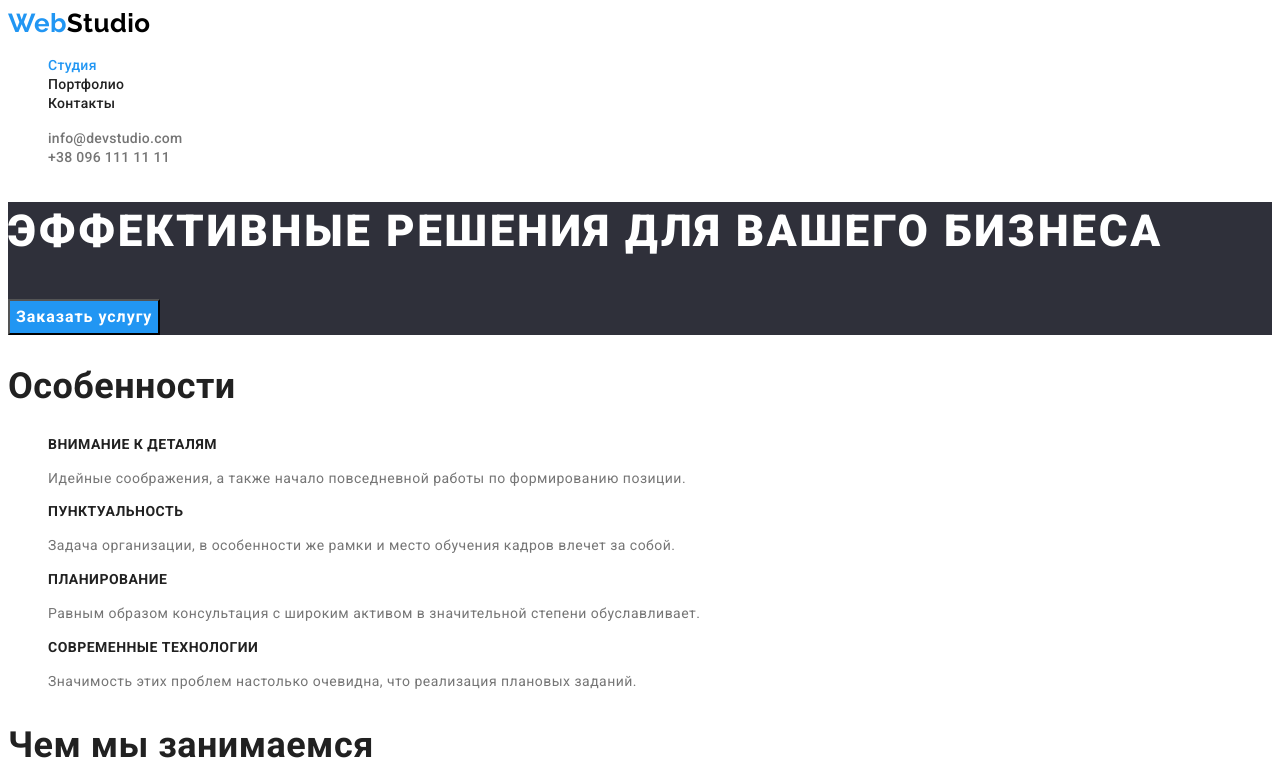
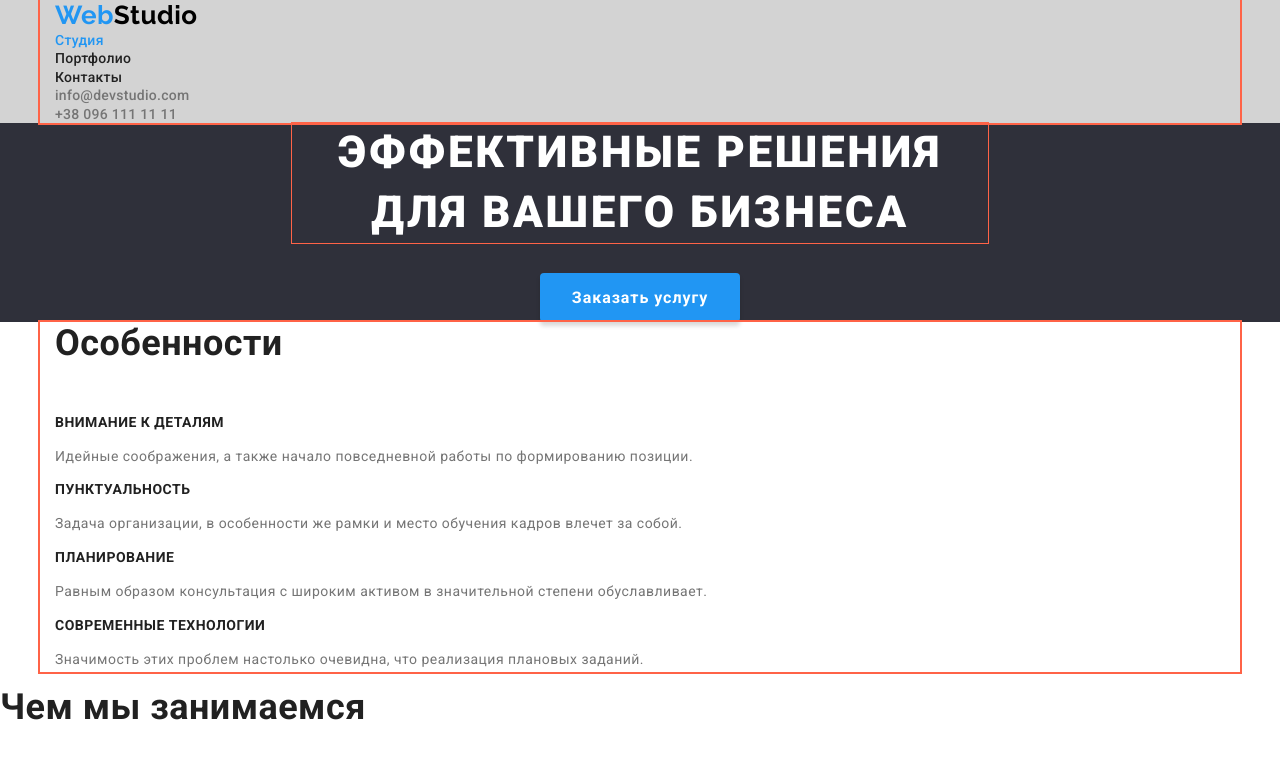
Before and after one commit to Aleksandr-Trenohin/goit-markup-hw-03, a plain HTML site: page index.html in a window 1280 px wide. Shown: the top 775 px of the page. Drawn offline with nearby package versions, Linux system fonts and the light colour scheme.

Commit message:
add normalize

```diff
--- a/css/styles.css
+++ b/css/styles.css
@@ -1,3 +1,12 @@
+html {
+  box-sizing: border-box;
+}
+*,
+*::before,
+*::after {
+  box-sizing: inherit;
+}
+
 :root {
   --primary-text-color: #757575;
   --title-text-color: #212121;
@@ -9,16 +18,37 @@
 }
 
 body {
-  background-color: var(--primary-white-color);
   color: var(--primary-text-color);
   font-family: 'Roboto', sans-serif;
   letter-spacing: 0.03em;
+
+  background-color: var(--primary-white-color);
 }
 .accent {
   color: var(--accent-color);
 }
 .list {
   list-style: none;
+
+  padding: 0;
+  margin: 0;
+}
+
+/* шапка */
+.page-header {
+  /* после оформления убрать */
+  background-color: lightgrey;
+  /* width: 1600px;
+  height: 80px; */
+}
+.container {
+  width: 1200px;
+  padding-left: 15px;
+  padding-right: 15px;
+  /* height: 80px; - динамическая*/
+  margin: 0 auto;
+  /* потом убрать */
+  outline: 2px solid tomato;
 }
 
 /* logo */
@@ -38,7 +68,6 @@ body {
   color: var(--accent-color);
 }
 .link {
-  font-weight: 500;
   font-size: 14px;
   line-height: 1.14;
   letter-spacing: 0.02em;
@@ -47,6 +76,7 @@ body {
 /* site nav */
 .menu-nav .link {
   color: var(--title-text-color);
+  font-weight: 500;
 }
 .menu-nav .link.current {
   color: var(--accent-color);
@@ -54,6 +84,7 @@ body {
 /* contacts */
 .contacts .link {
   color: var(--primary-text-color);
+  font-weight: 500;
 }
 .contacts .link:hover,
 .contacts .link:focus,
@@ -65,6 +96,7 @@ body {
 /* Ситили для index.html */
 /* hero */
 .hero {
+  text-align: center;
   background-color: var(--dark-bg-color);
 }
 .hero-title {
@@ -72,15 +104,24 @@ body {
   font-weight: 900;
   font-size: 44px;
   line-height: 1.36;
-  /* text-align: center; */
   letter-spacing: 0.06em;
   text-transform: uppercase;
+
+  width: 696px;
+  margin: 0 auto 30px;
+  /* margin-top: 0;
+  margin-bottom: 30px; */
+  /* потом убрать */
+  outline: 1px solid tomato;
 }
-/* section */
+/* section НУЖНО скрыть заголовок во 2-й секции*/
 .section-title {
   color: var(--title-text-color);
   font-size: 36px;
   line-height: 1.17;
+
+  margin-top: 0;
+  margin-bottom: 50px;
 }
 /* features */
 .features .title {
@@ -95,9 +136,10 @@ body {
 }
 /* team */
 .team {
-  background-color: var(--bright-bg-color);
   font-size: 16px;
   line-height: 1.19;
+
+  background-color: var(--bright-bg-color);
 }
 .team .title {
   color: var(--title-text-color);
@@ -107,17 +149,26 @@ body {
 
 /* button */
 .button {
-  font-family: inherit;
+  /* т.к. есть normalize, то
+   font-family: inherit; уже не надо*/
   text-decoration: none;
   cursor: pointer;
+
+  border: transparent;
+  border-radius: 4px;
 }
 .button.primary {
-  background-color: var(--accent-color);
   color: var(--primary-white-color);
   font-weight: 700;
   font-size: 16px;
   line-height: 1.87;
   letter-spacing: 0.06em;
+
+  background-color: var(--accent-color);
+  padding: 10px 32px;
+  box-shadow: 0px 4px 4px rgba(0, 0, 0, 0.15);
+  /* если надо */
+  min-width: 200px;
 }
 .button.primary:hover,
 .button.primary:focus {
@@ -126,16 +177,21 @@ body {
 
 /* Стили для portfolio.html */
 .button.secondary {
-  background-color: var(--bright-bg-color);
   color: var(--title-text-color);
   font-weight: 500;
   font-size: 16px;
   line-height: 1.62;
+
+  background-color: var(--bright-bg-color);
+  padding: 6px 22px;
 }
 .button.secondary:hover,
 .button.secondary:focus {
+  color: var(--primary-white-color);
+
   background-color: var(--accent-color);
-  color: var(--primary-white-color);
+  box-shadow: 0px 3px 1px rgba(0, 0, 0, 0.1), 0px 1px 2px rgba(0, 0, 0, 0.08),
+    0px 2px 2px rgba(0, 0, 0, 0.12);
 }
 .portfolio .title {
   color: var(--title-text-color);
@@ -154,9 +210,10 @@ body {
 
 /* footer */
 .footer {
-  background-color: var(--dark-bg-color);
   font-size: 14px;
   line-height: 1.71;
+
+  background-color: var(--dark-bg-color);
 }
 .footer .logo {
   color: var(--primary-white-color);
@@ -177,8 +234,7 @@ body {
   color: var(--accent-color);
 }
 
-/* common.css (типовые стили) можно делать,
- можно не делать */
+/* common.css (типовые стили) можно делать, можно не делать */
 /* Палитра цветов из макета
 
 белый цвет #FFFFFF
--- a/index.html
+++ b/index.html
@@ -9,12 +9,19 @@
       href="https://fonts.googleapis.com/css2?family=Raleway:wght@700&family=Roboto:wght@400;500;700;900&display=swap"
       rel="stylesheet"
     />
+    <!-- normalize подключать на все страницы -->
+    <link
+      rel="stylesheet"
+      href="https://cdnjs.cloudflare.com/ajax/libs/modern-normalize/1.1.0/modern-normalize.min.css"
+    />
     <link rel="stylesheet" href="./css/styles.css" />
   </head>
 
   <body>
     <!--Шапка -->
-    <header>
+    <!-- page-header убрать -->
+    <header class="page-header">
+      <div class="container">
         <nav>
           <a href="./index.html" lang="en" class="logo">
             <span class="accent">Web</span>Studio</a
@@ -26,15 +33,20 @@
             <li><a href="" class="link">Контакты</a></li>
           </ul>
         </nav>
+
         <ul class="contacts list">
           <li>
             <a href="mailto:info@devstudio.com" class="link"
               >info@devstudio.com</a
             >
           </li>
-        <li><a href="tel:+380961111111" class="link">+38 096 111 11 11</a></li>
+          <li>
+            <a href="tel:+380961111111" class="link">+38 096 111 11 11</a>
+          </li>
         </ul>
+      </div>
     </header>
+
     <!--Уникальная часть сайта-->
     <main>
       <section class="hero">
@@ -42,6 +54,7 @@
         <button type="button" class="button primary">Заказать услугу</button>
       </section>
       <section class="section">
+        <div class="container">
           <!--СКРЫТЬ заголовок в CSS-->
           <h2 class="section-title">Особенности</h2>
           <ul class="features list">
@@ -55,8 +68,8 @@
             <li>
               <h3 class="title">Пунктуальность</h3>
               <p class="text">
-              Задача организации, в особенности же рамки и место обучения кадров
-              влечет за собой.
+                Задача организации, в особенности же рамки и место обучения
+                кадров влечет за собой.
               </p>
             </li>
             <li>
@@ -74,6 +87,7 @@
               </p>
             </li>
           </ul>
+        </div>
       </section>
       <section class="section">
         <h2 class="section-title">Чем мы занимаемся</h2>
```
Also changed, not shown: portfolio.html (+4 -0 lines). Lines whose indentation alone changed are shown as unchanged.
